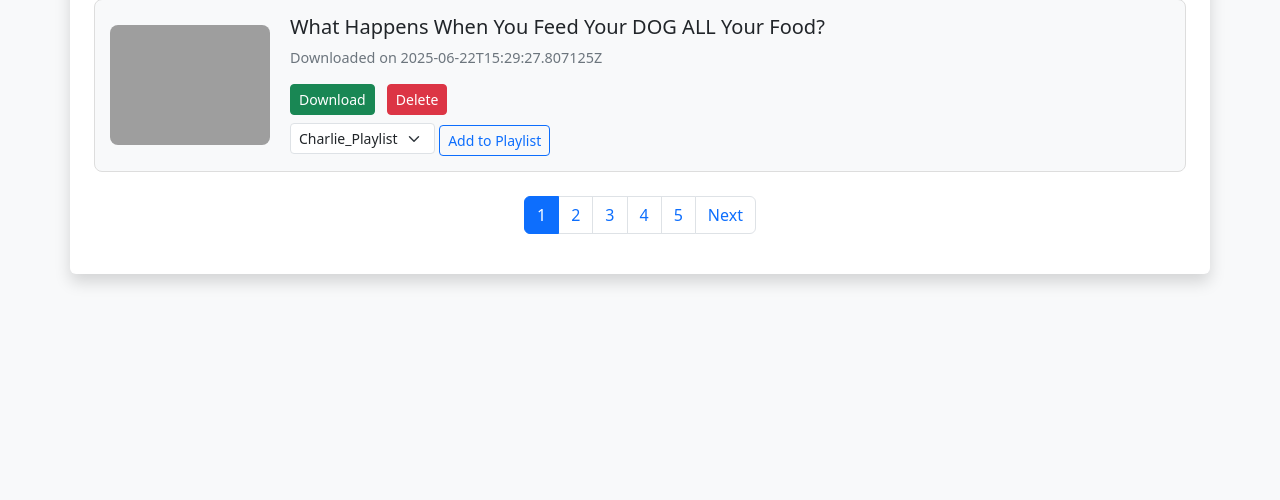
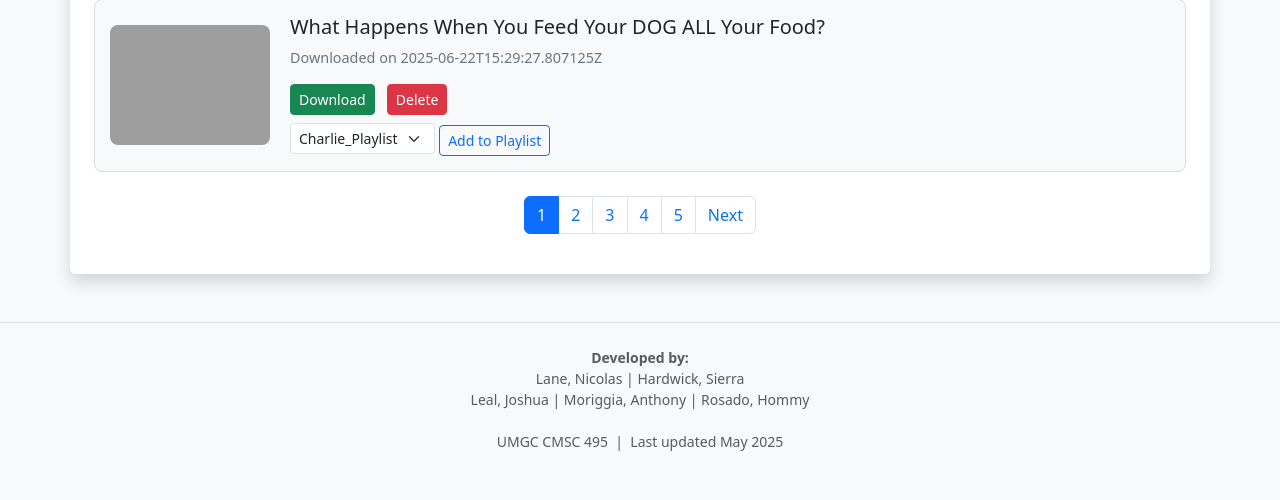
Before and after one commit to hommyrosado/UMGC_Capstone, a Flask app: page /history in a window 1280 px wide. Shown: the part 1067-1567 px from the top of the page. Before the commit the page ends 1352 px from the top, so only its background shows below. Run offline with Flask 3, Linux system fonts and the light colour scheme; the visitor is signed in with stand-in values (Sample User, id 1); some libraries are stand-ins or nearby versions; grey boxes are pictures that could not be loaded.

Commit message:
Updated base.html with Credits.

```diff
--- a/templates/base.html
+++ b/templates/base.html
@@ -134,7 +134,13 @@
       </div>
     </div>
   </div>
-
+  <!-- Footer -->
+  <footer class="text-center mt-5 pt-4 border-top small text-muted">
+    <strong>Developed by:</strong><br>
+    Lane, Nicolas | Hardwick, Sierra<br>
+    Leal, Joshua | Moriggia, Anthony | Rosado, Hommy<br><br>
+    UMGC CMSC 495 &nbsp;|&nbsp; Last updated May 2025
+  </footer>
   <script src="https://cdn.jsdelivr.net/npm/bootstrap@5.3.3/dist/js/bootstrap.bundle.min.js"></script>
 
   {% block scripts %}
```
